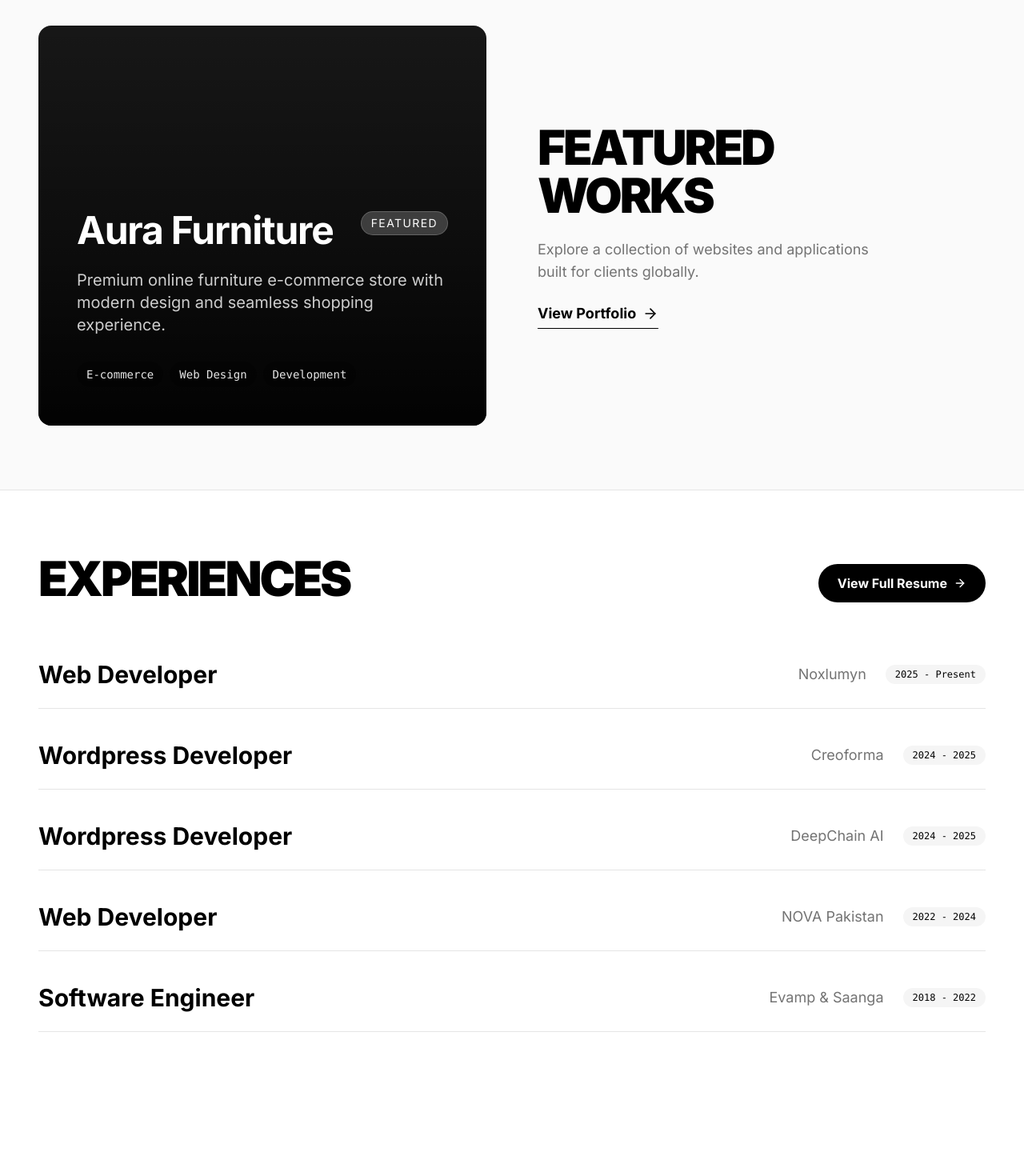
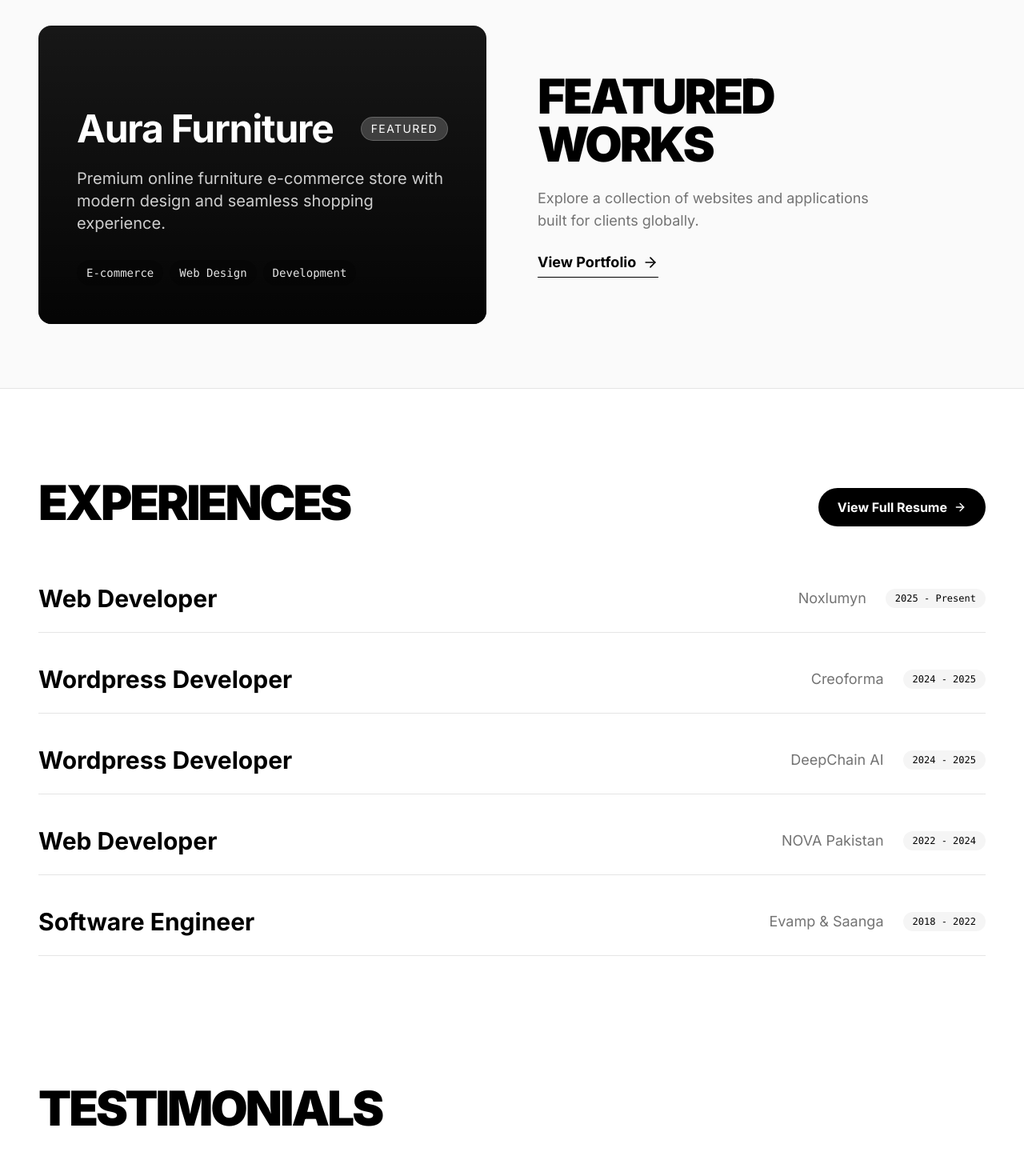
Before and after one commit to manan4641/portfolio, a Next.js app: page / in a window 1280 px wide. Shown: the part 1440-2885 px from the top of the page at 80% size. Built offline with nearby package versions, Linux system fonts and the light colour scheme.

Commit message:
Changes to homepage sections and blogs page

```diff
--- a/src/app/page.tsx
+++ b/src/app/page.tsx
@@ -66,22 +66,22 @@ export default function Home() {
 
       <section className="py-12 md:py-20 px-6 md:px-12 bg-neutral-50 dark:bg-neutral-900 border-t border-neutral-200 dark:border-neutral-800">
         <div className="max-w-7xl mx-auto grid grid-cols-1 md:grid-cols-2 gap-8 md:gap-16">
-          <Link href="https://aurafurniture.ae/" target="_blank" className="order-2 md:order-1 group relative bg-neutral-900 rounded-2xl min-h-[350px] md:min-h-[500px] flex flex-col justify-end overflow-hidden hover:scale-[1.02] transition-transform duration-500">
+          <Link href="https://aurafurniture.ae/" target="_blank" className="order-2 md:order-1 group relative bg-neutral-900 rounded-2xl  aspect-[3/2] flex flex-col justify-end overflow-hidden hover:scale-[1.02] transition-transform duration-500">
             <div className="absolute inset-0">
               <Image
-                src="/projects/aura-furniture.webp"
+                src="/projects/aura-furniture-new.webp"
                 alt="Aura Furniture Project"
                 fill
                 className="object-cover opacity-60 group-hover:opacity-40 transition-opacity duration-500"
               />
-              <div className="absolute inset-0 bg-gradient-to-t from-black/90 via-black/40 to-transparent" />
+              <div className="absolute inset-0 bg-gradient-to-t from-black/80 via-black/40 to-transparent" />
             </div>
             <div className="relative z-10 p-8 md:p-12">
-              <div className="flex flex-col md:flex-row justify-between items-start mb-4 md:mb-6 gap-3 md:gap-0">
+              <div className="flex flex-col md:flex-row justify-between items-start lg:items-center mb-4 md:mb-6 gap-3 md:gap-0">
                 <h3 className="text-3xl md:text-5xl font-bold text-white tracking-tight order-2 md:order-1">Aura Furniture</h3>
                 <span className="bg-white/20 backdrop-blur-md text-white text-xs md:text-sm px-3 py-1 rounded-full border border-white/20 uppercase tracking-widest order-1 md:order-2 self-start md:self-auto">Featured</span>
               </div>
-              <p className="text-white/80 text-lg md:text-xl mb-6 md:mb-8 max-w-sm md:max-w-lg">
+              <p className="text-white/80 text-md md:text-xl mb-6 md:mb-8 max-w-sm md:max-w-lg">
                 Premium online furniture e-commerce store with modern design and seamless shopping experience.
               </p>
               <div className="flex gap-2">
@@ -107,9 +107,9 @@ export default function Home() {
 
       {/* Experience Section */}
       <section className="py-12 md:py-20 px-6 md:px-12 border-t border-neutral-200 dark:border-neutral-800">
-        <div className="max-w-7xl mx-auto">
+        <div className="max-w-7xl mx-auto pt-4 lg:pt-8">
           <div className="flex flex-col md:flex-row justify-between items-center md:items-end mb-8 md:mb-12">
-            <h2 className="text-3xl md:text-6xl font-black tracking-tighter uppercase text-center md:text-left">Experiences</h2>
+            <h2 className="text-3xl md:text-6xl font-black tracking-tighter uppercase text-center md:text-left pb-2 lg:pb-0">Experiences</h2>
             <Link href="/about" className="inline-flex items-center justify-center px-6 py-3 text-base font-bold text-white bg-black dark:bg-white dark:text-black rounded-full hover:opacity-80 transition-opacity mt-6 md:mt-0 mx-auto md:mx-0 group">
               View Full Resume <ArrowRight className="ml-2 h-4 w-4 transform group-hover:translate-x-1 transition-transform" />
             </Link>
--- a/src/components/Testimonials.tsx
+++ b/src/components/Testimonials.tsx
@@ -72,7 +72,7 @@ export default function Testimonials() {
     return (
         <section id="testimonials" className="py-12 md:py-20 px-6 md:px-12 bg-white dark:bg-black text-black dark:text-white overflow-hidden">
             <div className="max-w-7xl mx-auto">
-                <h2 className="text-3xl md:text-5xl font-bold tracking-tighter mb-12 text-center md:text-left">
+                <h2 className="text-3xl md:text-6xl font-black tracking-tighter uppercase mb-8 text-center md:text-left">
                     Testimonials
                 </h2>
 
```
Also changed, not shown: public/projects/aura-furniture-new.webp (added).
